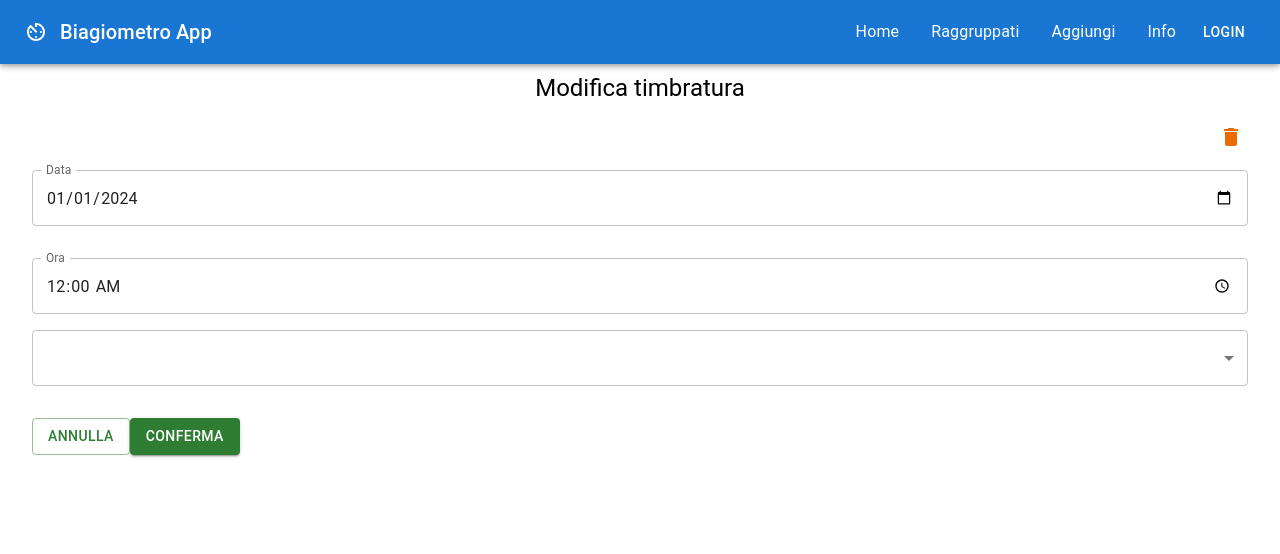
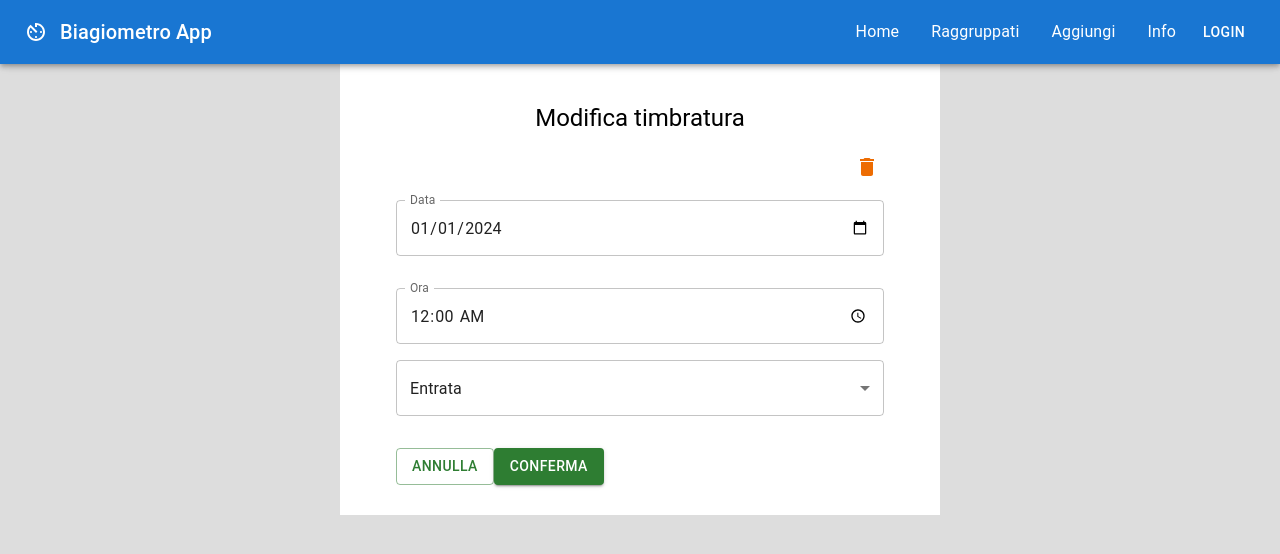
Before and after one commit to tarateo78/react-material-ui, a React (Create React App) app: page /biagiometro/modifica in a window 1280 px wide. Shown: the top 554 px of the page. Built offline with nearby package versions, Linux system fonts and the light colour scheme; no server answers.

Commit message:
fix varie

```diff
--- a/src/App.js
+++ b/src/App.js
@@ -9,6 +9,7 @@ import Aggiungi from "./components/pages/Aggiungi";
 import Info from "./components/pages/Info";
 import Modifica from "./components/pages/Modifica";
 import Raggruppati from "./components/pages/Raggruppati.js";
+import { Container } from "@mui/material";
 
 function App() {
   const pages = [
@@ -21,8 +22,12 @@ function App() {
   return (
     <BrowserRouter basename="/biagiometro">
       <div className="App">
+        <Container
+          maxWidth="sm"
+          sx={{ backgroundColor: "white", padding: "30px 0" }}
+        >
           <Nav pages={pages} />
-        {/* <Navbar /> */}
+
           <div className="content">
             <Routes>
               <Route path="/" element={<Home />} />
@@ -33,6 +38,7 @@ function App() {
               {/* <Route path="/timbratura/:id" element={<DettaglioTimbratura />} /> */}
             </Routes>
           </div>
+        </Container>
       </div>
     </BrowserRouter>
   );
--- /dev/null
+++ b/src/components/NavAnnulla.js
@@ -0,0 +1,46 @@
+import * as React from "react";
+import { Link } from "react-router-dom";
+import AppBar from "@mui/material/AppBar";
+import Box from "@mui/material/Box";
+
+import MenuItem from "@mui/material/MenuItem";
+import Toolbar from "@mui/material/Toolbar";
+
+import Typography from "@mui/material/Typography";
+import Button from "@mui/material/Button";
+import IconButton from "@mui/material/IconButton";
+import AvTimerIcon from "@mui/icons-material/AvTimer";
+
+import TemporaryDrawer from "../components/MenuDrawer";
+
+// const pagine = { home: "Home", about: "About", login: "Login" };
+
+const Nav = (prop) => {
+  const pages = prop.pages;
+
+  return (
+    <Box sx={{ flexGrow: 1 }}>
+      <AppBar position="fixed">
+        <Toolbar>
+          <Box
+            sx={{
+              display: { xs: "flex", md: "none" },
+            }}
+          >
+            <IconButton
+              size="large"
+              edge="start"
+              color="inherit"
+              aria-label="logo"
+              sx={{ display: { xs: "none", md: "flex" } }}
+            >
+              <AvTimerIcon />
+            </IconButton>
+          </Box>
+        </Toolbar>
+      </AppBar>
+    </Box>
+  );
+};
+
+export default Nav;
--- a/src/components/TabellaGruppi.js
+++ b/src/components/TabellaGruppi.js
@@ -1,32 +1,21 @@
 import * as React from "react";
-import { useState } from "react";
 import Table from "@mui/material/Table";
 import IconButton from "@mui/material/IconButton";
 import TableBody from "@mui/material/TableBody";
 import TableCell from "@mui/material/TableCell";
 import TableContainer from "@mui/material/TableContainer";
-import TableHead from "@mui/material/TableHead";
 import TableRow from "@mui/material/TableRow";
-import Paper from "@mui/material/Paper";
 import EditIcon from "@mui/icons-material/Edit";
 import { Link } from "react-router-dom";
-import FormGroup from "@mui/material/FormGroup";
-import FormControlLabel from "@mui/material/FormControlLabel";
-import Switch from "@mui/material/Switch";
 
 import Accordion from "@mui/material/Accordion";
 import AccordionSummary from "@mui/material/AccordionSummary";
 import AccordionDetails from "@mui/material/AccordionDetails";
 import Typography from "@mui/material/Typography";
 import ExpandMoreIcon from "@mui/icons-material/ExpandMore";
-import { usePickerLayoutProps } from "@mui/x-date-pickers/internals/hooks/usePicker/usePickerLayoutProps";
-import { Bolt } from "@mui/icons-material";
-import { Box } from "@mui/material";
 
 export default function TabellaGruppi({ dati }) {
   // console.log(dati);
-
-  const [isOpen, setIsOpen] = useState(false);
 
   // ITERA TUTTE LE TIMBRATURE E CREA UN ARRAY DI GRUPPI DI TIMBRATURE UGUALI PER DATA
   let raccolta = [];
@@ -46,7 +35,7 @@ export default function TabellaGruppi({ dati }) {
   }
   raccolta.push(gruppo);
 
-  console.log(raccolta);
+  // console.log(raccolta);
 
   let primo = true;
   return (
--- a/src/components/TabellaTimbrature.js
+++ b/src/components/TabellaTimbrature.js
@@ -7,12 +7,11 @@ import TableContainer from "@mui/material/TableContainer";
 import TableHead from "@mui/material/TableHead";
 import TableRow from "@mui/material/TableRow";
 import Paper from "@mui/material/Paper";
-import Cancella from "../Cancella";
 import EditIcon from "@mui/icons-material/Edit";
 import { Link } from "react-router-dom";
 
 export default function TabellaTimbrature({ dati }) {
-  console.log(dati);
+  // console.log(dati);
 
   return (
     <>
--- a/src/components/pages/Info.js
+++ b/src/components/pages/Info.js
@@ -17,9 +17,9 @@ const Info = () => {
             <li>React.js</li>
             <li>Material UI</li>
           </ul>
-          Codice sorgente disponibile al segunete indirizzo:
-          <br />
+          Codice sorgente:
         </Typography>
+        {"👉🏻 "}
         <a
           href="https://github.com/tarateo78/react-material-ui"
           target="_blank"
@@ -31,6 +31,7 @@ const Info = () => {
         <Typography>
           Le chiamate API Rest sono inviate all'indirizzo:
           <br />
+          {"👉🏻 "}
           <a
             href="https://matteotarabini.altervista.org/api/timbrature/"
             target="_blank"
--- a/src/components/pages/Modifica.js
+++ b/src/components/pages/Modifica.js
@@ -21,6 +21,8 @@ import { useNavigate } from "react-router-dom";
 
 import DeleteIcon from "@mui/icons-material/Delete";
 
+import NavAnnulla from "../NavAnnulla";
+
 const Modifica = () => {
   const location = useLocation();
   const rifId = location.state;
@@ -30,7 +32,7 @@ const Modifica = () => {
   const [id, setId] = useState(null);
   const [data, setData] = useState(null);
   const [ora, setOra] = useState(null);
-  const [causale, setCausale] = useState(null);
+  const [causale, setCausale] = useState("Entrata");
 
   const timbrata = { id, data, ora, causale };
 
@@ -172,7 +174,7 @@ const Modifica = () => {
               labelId="demo-simple-select-helper-label"
               id="demo-simple-select-helper"
               color="error"
-              defaultValue={"causale"}
+              defaultValue={causale}
               value={causale}
               label="Causale"
               fullWidth
--- a/src/index.css
+++ b/src/index.css
@@ -5,6 +5,7 @@ body {
     sans-serif;
   -webkit-font-smoothing: antialiased;
   -moz-osx-font-smoothing: grayscale;
+  background-color: #dddddd;
 }
 
 code {
```
Lines whose indentation alone changed are shown as unchanged.
